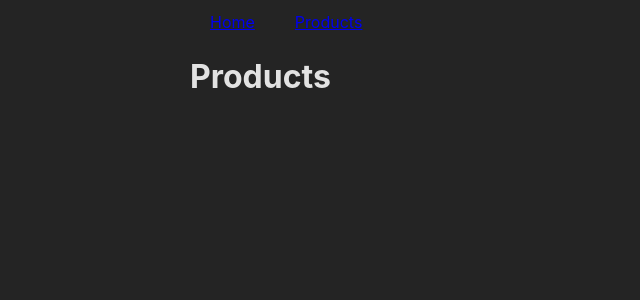
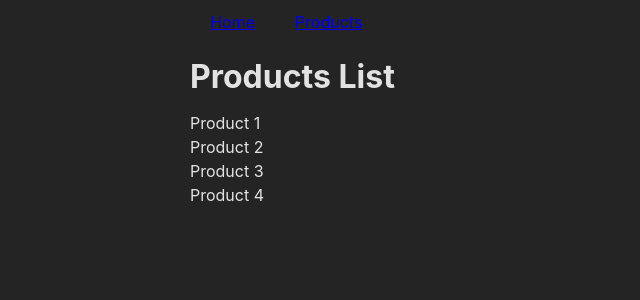
Before and after one commit to vishalphp/react-router-64, a React (Create React App) app: page /products in a window 1280 px wide. Shown: the top 300 px of the page, without its empty margins (0-640 px from the left). Built offline with nearby package versions, Linux system fonts and the light colour scheme.

Commit message:
dynamic routing

```diff
--- a/src/App.js
+++ b/src/App.js
@@ -3,6 +3,7 @@ import Home from './pages/Home';
 import Product from './pages/Product';
 import RootLayout from './Layout/RootLayout';
 import Error from './pages/Error';
+import ProductDetails from './pages/ProductDetails';
 
 /*
 const elemenRouters = createRoutesFromElements(
@@ -20,7 +21,8 @@ const router = createBrowserRouter([
       errorElement: <Error />,
       children: [
          {path: '/', element: <Home />},
-         {path: '/products', element: <Product />}
+         {path: '/products', element: <Product />},
+         {path: '/products/:productId', element: <ProductDetails />}
       ]
     }
 ]);
--- a/src/pages/Product.js
+++ b/src/pages/Product.js
@@ -3,7 +3,21 @@ import React from 'react'
 export default function Product() {
   return (
     <div>
-        <h1>Products</h1>
+        <h1>Products List</h1>
+        <ul>
+            <li>
+                Product 1
+            </li>
+            <li>
+                Product 2
+            </li>
+            <li>
+                Product 3
+            </li>
+            <li>
+                Product 4
+            </li>
+        </ul>
     </div>
   )
 }
--- /dev/null
+++ b/src/pages/ProductDetails.js
@@ -0,0 +1,14 @@
+import React from 'react'
+import {useParams} from 'react-router-dom';
+
+export default function ProductDetails() {
+
+    const param = useParams();
+
+  return (
+    <>
+    <div>ProductDetails</div>
+    <div>{param.productId}</div>
+    </>
+  )
+}
```
